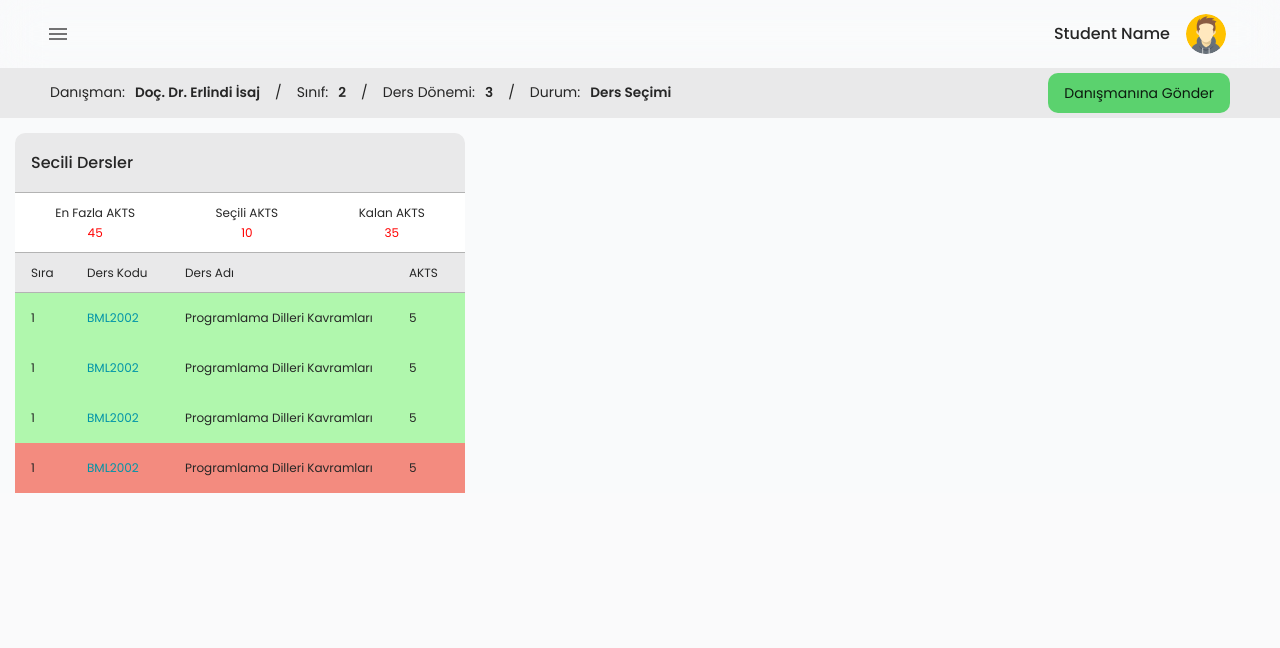
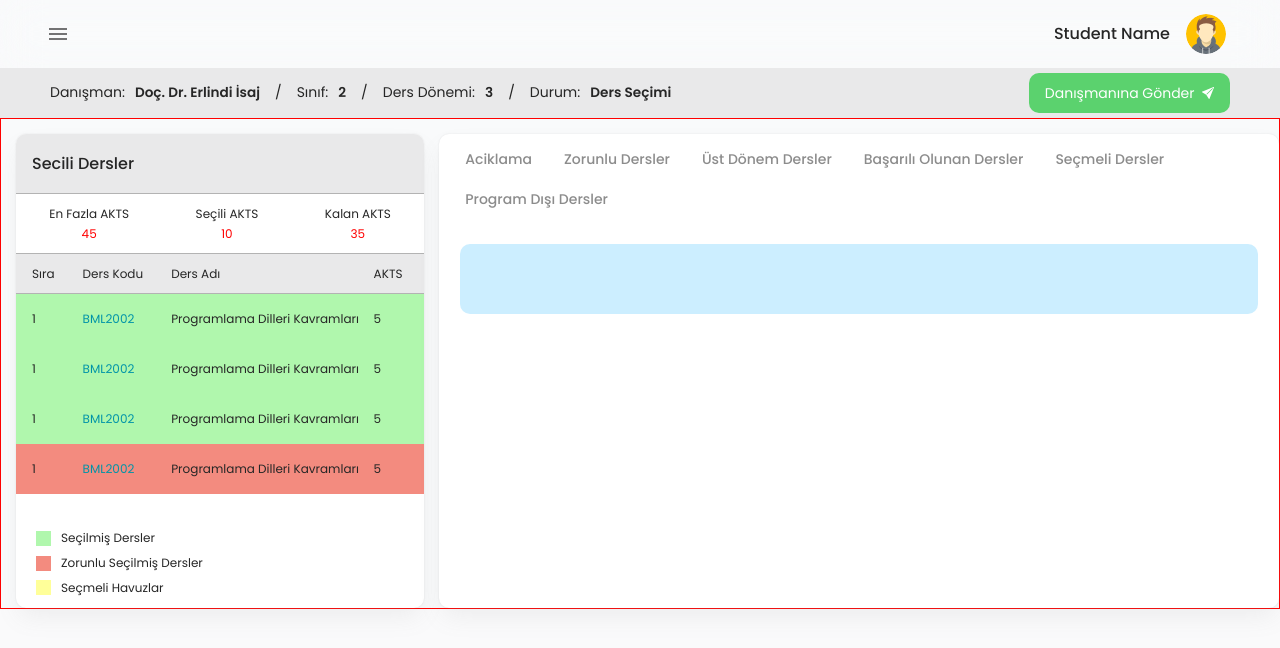
Before and after one commit to FP-Leo/Student_Information-_System-UBYS, a React (Create React App) app in the folder frontend/: page /home/ders-secimi in a window 1280 px wide. Shown: the top 648 px of the page. Built offline with nearby package versions, Linux system fonts and the light colour scheme.

Commit message:
ders secimi ekrani

```diff
--- /dev/null
+++ b/frontend/src/assets/send-icon.jsx
@@ -0,0 +1,27 @@
+import React from "react";
+
+function SendIcon() {
+  return (
+    <svg
+      xmlns="http://www.w3.org/2000/svg"
+      width="12"
+      height="12"
+      fill="none"
+      viewBox="0 0 12 12"
+    >
+      <g clipPath="url(#clip0_129_771)">
+        <path
+          fill="#fff"
+          d="M11.973.515a.375.375 0 00-.488-.488L.575 4.391l-.34.135a.375.375 0 00-.061.666l.307.195v.001l3.747 2.384 2.384 3.746.001.001.195.308a.375.375 0 00.665-.063l4.5-11.25zm-1.375 1.417l-5.62 5.62-.162-.253a.375.375 0 00-.115-.115l-.254-.162 5.62-5.62.884-.353-.353.883z"
+        ></path>
+      </g>
+      <defs>
+        <clipPath id="clip0_129_771">
+          <path fill="#fff" d="M0 0H12V12H0z"></path>
+        </clipPath>
+      </defs>
+    </svg>
+  );
+}
+
+export default SendIcon;
--- a/frontend/src/pages/subjects-selection/SubjectsSelection.jsx
+++ b/frontend/src/pages/subjects-selection/SubjectsSelection.jsx
@@ -1,12 +1,19 @@
 import { Box, Typography, Button } from "@mui/material";
 import InfoHeader from "./components/InfoHeader";
 import SeciliDersler from "./components/SeciliDersler";
+import SecDersler from "./components/Secdersler";
 
 const SubjectsSelection = () => {
   return (
     <Box sx={{ width: "100%" }}>
       <InfoHeader />
-      <SeciliDersler />
+      <Box
+        display="flex"
+        sx={{ justifyContent: "center", border: "1px solid red" }}
+      >
+        <SeciliDersler />
+        <SecDersler />
+      </Box>
     </Box>
   );
 };
--- a/frontend/src/pages/subjects-selection/components/InfoHeader.jsx
+++ b/frontend/src/pages/subjects-selection/components/InfoHeader.jsx
@@ -1,4 +1,5 @@
 import { Box, Typography, Button } from "@mui/material";
+import SendIcon from "assets/send-icon";
 
 const InfoHeader = () => {
   return (
@@ -101,11 +102,16 @@ const InfoHeader = () => {
         </Box>
       </Box>
       <Button
-        style={{ borderRadius: "10px", height: "40px" }}
+        style={{
+          color: "white",
+          borderRadius: "10px",
+          height: "40px",
+        }}
         variant="contained"
         color="success"
       >
-        Danışmanına Gönder
+        Danışmanına Gönder &nbsp;
+        <SendIcon />
       </Button>
     </Box>
   );
--- /dev/null
+++ b/frontend/src/pages/subjects-selection/components/Secdersler.jsx
@@ -0,0 +1,46 @@
+import { Box, Typography, Button } from "@mui/material";
+import { useTheme } from "@mui/material/styles";
+
+const SecDersler = () => {
+  const theme = useTheme();
+  return (
+    <Box
+      sx={{
+        marginLeft: "15px",
+        marginTop: "15px",
+        borderRadius: "10px",
+        backgroundColor: "white",
+        height: "auto",
+        boxShadow: theme.customShadows.card,
+        display: "flex",
+        flexDirection: "column",
+        alignItems: "center",
+      }}
+    >
+      <Box sx={{ marginY: "5px", marginX: "10px" }}>
+        <Button variant="headerButton">Aciklama</Button>
+
+        <Button variant="headerButton">Zorunlu Dersler</Button>
+
+        <Button variant="headerButton">Üst Dönem Dersler</Button>
+
+        <Button variant="headerButton">Başarılı Olunan Dersler</Button>
+
+        <Button variant="headerButton">Seçmeli Dersler</Button>
+
+        <Button variant="headerButton">Program Dışı Dersler</Button>
+      </Box>
+      <Box
+        sx={{
+          marginY: "20px",
+          height: "70px",
+          width: "95%",
+          borderRadius: "10px",
+          backgroundColor: theme.palette.info.light,
+        }}
+      ></Box>
+    </Box>
+  );
+};
+
+export default SecDersler;
--- a/frontend/src/pages/subjects-selection/components/SeciliDersler.jsx
+++ b/frontend/src/pages/subjects-selection/components/SeciliDersler.jsx
@@ -1,7 +1,9 @@
 import { Box, Typography } from "@mui/material";
 import SecilmisDers from "./SecilmisDers";
+import { useTheme } from "@mui/material/styles";
 
 const SeciliDersler = () => {
+  const theme = useTheme();
   return (
     <Box
       sx={{
@@ -11,6 +13,7 @@ const SeciliDersler = () => {
         backgroundColor: "white",
         height: "auto",
         width: "450px",
+        boxShadow: theme.customShadows.card,
       }}
     >
       <Box
@@ -97,6 +100,67 @@ const SeciliDersler = () => {
       <SecilmisDers state="success" />
       <SecilmisDers state="success" />
       <SecilmisDers state="error" />
+      <Box
+        mt={3}
+        sx={{
+          paddingX: "10px",
+          height: "90px",
+          display: "flex",
+          flexDirection: "column",
+          justifyContent: "center",
+        }}
+      >
+        <Box
+          sx={{
+            display: "flex",
+            alignItems: "center",
+          }}
+        >
+          <Box
+            sx={{
+              marginX: "10px",
+              backgroundColor: "success.light",
+              height: "15px",
+              width: "15px",
+            }}
+          />
+          <Typography variant="body2">Seçilmiş Dersler</Typography>
+        </Box>
+        <Box
+          sx={{
+            display: "flex",
+            marginTop: "5px",
+            alignItems: "center",
+          }}
+        >
+          <Box
+            sx={{
+              marginX: "10px",
+              backgroundColor: "error.light",
+              height: "15px",
+              width: "15px",
+            }}
+          />
+          <Typography variant="body2">Zorunlu Seçilmiş Dersler</Typography>
+        </Box>
+        <Box
+          sx={{
+            display: "flex",
+            marginTop: "5px",
+            alignItems: "center",
+          }}
+        >
+          <Box
+            sx={{
+              marginX: "10px",
+              backgroundColor: "warning.light",
+              height: "15px",
+              width: "15px",
+            }}
+          />
+          <Typography variant="body2">Seçmeli Havuzlar</Typography>
+        </Box>
+      </Box>
     </Box>
   );
 };
--- a/frontend/src/themes/overrides/Button.js
+++ b/frontend/src/themes/overrides/Button.js
@@ -2,27 +2,35 @@
 
 export default function Button(theme) {
   const disabledStyle = {
-    '&.Mui-disabled': {
-      backgroundColor: theme.palette.grey[200]
-    }
+    "&.Mui-disabled": {
+      backgroundColor: theme.palette.grey[200],
+    },
   };
 
   return {
     MuiButton: {
       defaultProps: {
-        disableElevation: true
+        disableElevation: true,
       },
       styleOverrides: {
         root: {
-          fontWeight: 400
+          fontWeight: 400,
         },
         contained: {
-          ...disabledStyle
+          ...disabledStyle,
         },
         outlined: {
-          ...disabledStyle
-        }
-      }
-    }
+          ...disabledStyle,
+        },
+        headerButton: {
+          color: theme.palette.grey[500],
+          height: "40px",
+          fontWeight: 500,
+          "&:hover": {
+            color: "black",
+          },
+        },
+      },
+    },
   };
 }
--- a/frontend/src/themes/palette.js
+++ b/frontend/src/themes/palette.js
@@ -9,7 +9,7 @@ import ThemeOption from "./theme";
 
 const INFO = {
   lighter: "#C8FAF0",
-  light: "#5BE4DF",
+  light: "#CCEEFF",
   main: "#0094A8",
   dark: "#005778",
   darker: "#002D50",
@@ -23,10 +23,10 @@ const SUCCESS = {
 };
 const WARNING = {
   lighter: "#FBF7CA",
-  light: "#EADB61",
-  main: "#BAA205",
-  dark: "#857002",
-  darker: "#594800",
+  light: "#FFFF99",
+  main: "#FFFF3F",
+  dark: "#DBDB00",
+  darker: "#B7B700",
 };
 const ERROR = {
   lighter: "#FDE0D4",
```
